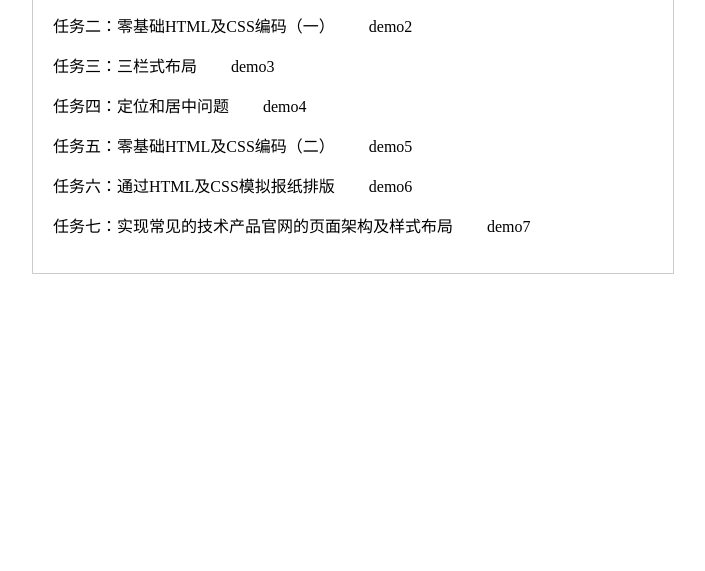
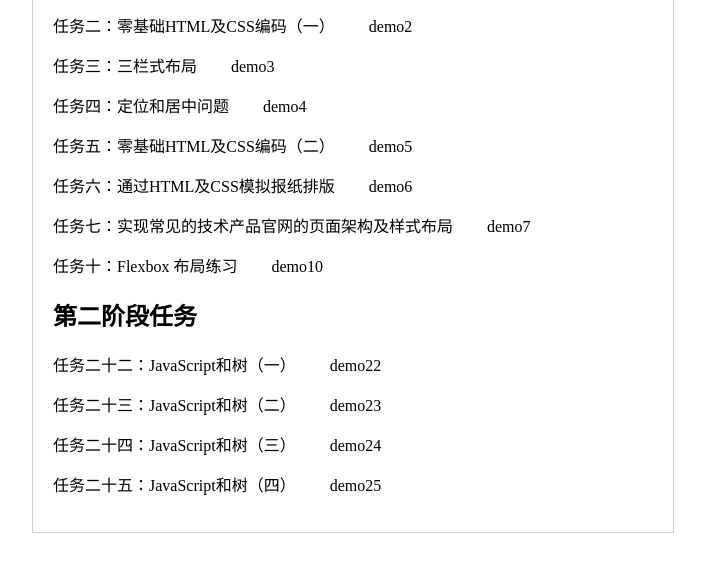
Before and after one commit to cheqianxiao/IFE, a plain HTML site: page 2016TASK01/index.html in a window 1280 px wide. Shown: the part 173-744 px from the top of the page, without its empty margins (287-992 px from the left). Drawn offline with Linux system fonts and the light colour scheme.

Commit message:
增加目录

```diff
--- a/2016TASK01/index.html
+++ b/2016TASK01/index.html
@@ -59,6 +59,27 @@
       <a href="http://ife.baidu.com/task/detail?taskId=7" target="_blank">任务七：实现常见的技术产品官网的页面架构及样式布局</a>
       <a href="http://cheqianxiao.github.io/IFE/2016TASK01/task7.html" target="_blank">demo7</a>
     </p>
+    <p>
+      <a href="http://ife.baidu.com/task/detail?taskId=10" target="_blank">任务十：Flexbox 布局练习</a>
+      <a href="http://cheqianxiao.github.io/IFE/2016TASK01/task10.html" target="_blank">demo10</a>
+    </p>
+    <h2>第二阶段任务</h2>
+    <p>
+      <a href="http://ife.baidu.com/task/detail?taskId=22" target="_blank">任务二十二：JavaScript和树（一）</a>
+      <a href="http://cheqianxiao.github.io/IFE/2016TASK01/task22.html" target="_blank">demo22</a>
+    </p>
+    <p>
+      <a href="http://ife.baidu.com/task/detail?taskId=23" target="_blank">任务二十三：JavaScript和树（二）</a>
+      <a href="http://cheqianxiao.github.io/IFE/2016TASK01/task23.html" target="_blank">demo23</a>
+    </p>
+    <p>
+      <a href="http://ife.baidu.com/task/detail?taskId=24" target="_blank">任务二十四：JavaScript和树（三）</a>
+      <a href="http://cheqianxiao.github.io/IFE/2016TASK01/task24.html" target="_blank">demo24</a>
+    </p>
+    <p>
+      <a href="http://ife.baidu.com/task/detail?taskId=25" target="_blank">任务二十五：JavaScript和树（四）</a>
+      <a href="http://cheqianxiao.github.io/IFE/2016TASK01/task25.html" target="_blank">demo25</a>
+    </p>
   </div>
 </body>
 
```
Also changed, not shown: index.html (+1 -1 lines).
